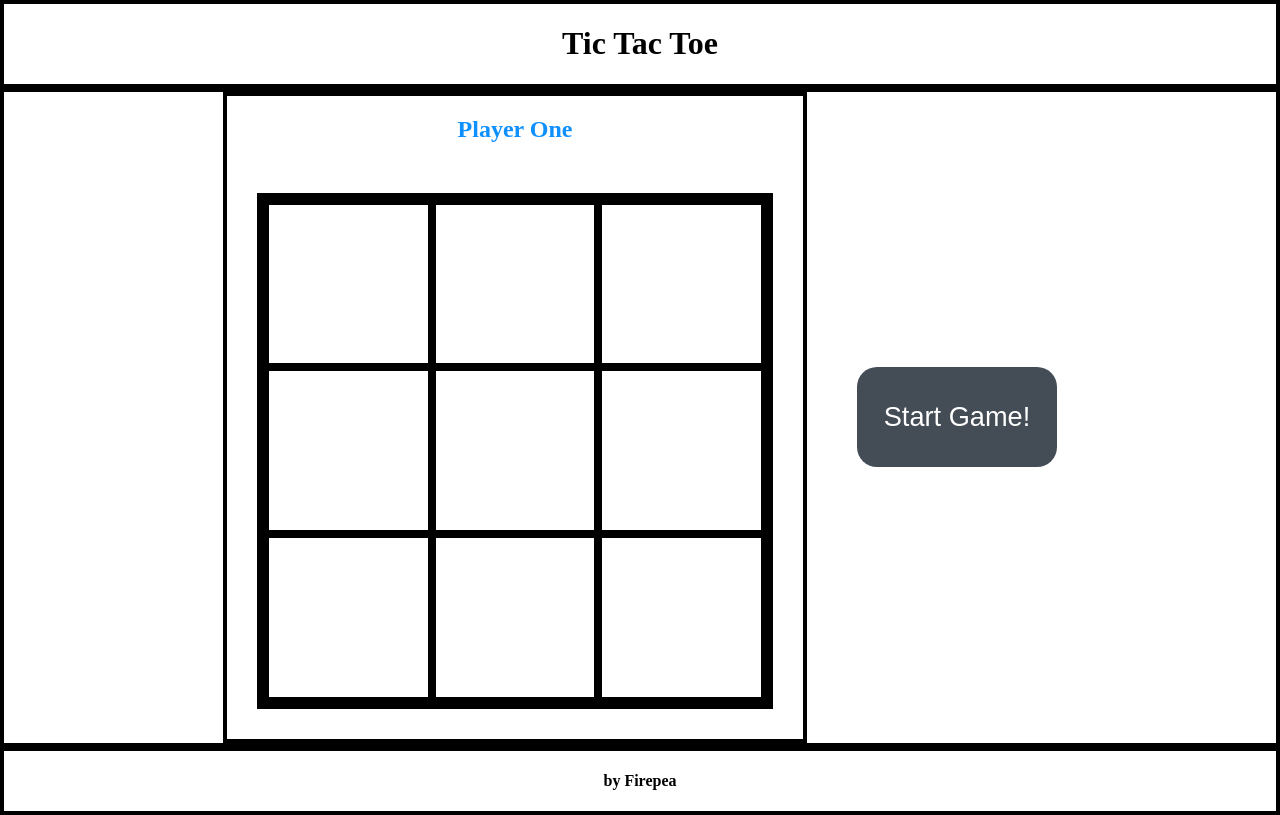
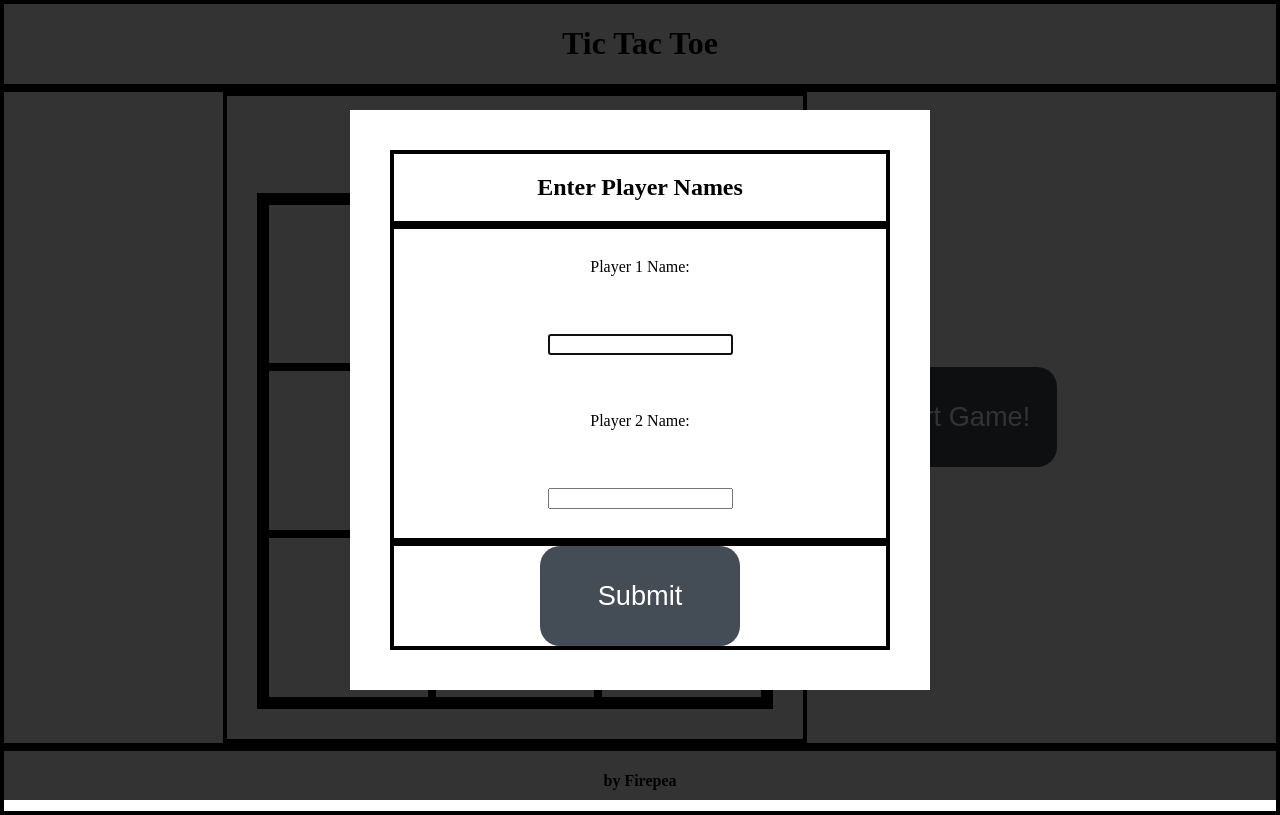
Before and after one commit to firepeashooter/tic-tac-toe, a plain HTML site: page index.html in a window 1280 px wide. Both pictures are taken after a click on the button "Start Game!". Drawn offline with Linux system fonts and the light colour scheme.

Commit message:
Make Button show Start Menu

```diff
--- a/index.html
+++ b/index.html
@@ -35,6 +35,34 @@
 
     </div>
 
+    <dialog class="dialogue">
+
+
+        <div class="dialogue--header">
+
+            <h2>Enter Player Names</h2>
+
+        </div>
+
+        <form id="newgameform" class="start--form" action="example.com/playerNames">
+
+            <label for="player1">Player 1 Name:</label>
+            <input type="text" id="player1" name="player1" required>
+
+            <label for="player2">Player 2 Name:</label>
+            <input type="text"id="player2" name="player2" required>
+
+        </form>
+
+        <div class="dialogue--footer">
+
+            <button class="submit">Submit</button>
+
+        </div>
+
+
+    </dialog>
+
 
     <div class="footer">
         <h4>by Firepea</h4>
--- a/index.js
+++ b/index.js
@@ -183,6 +183,11 @@ function GameController(playerOneName = "Player One", playerTwoName = "Player Tw
 
     }
 
+    const resetGame = () => {
+        board.resetBoard();
+        currPlayer = players[0];
+    }
+
 
     const playRound = (row, col) => {
 
@@ -209,7 +214,7 @@ function GameController(playerOneName = "Player One", playerTwoName = "Player Tw
     }
 
 
-    return {playRound, getCurrentPlayer, getBoard: board.getBoard};
+    return {playRound, resetGame, getCurrentPlayer, getBoard: board.getBoard};
 
 }
 
@@ -221,6 +226,9 @@ function ScreenController(){
     const playerTurnHeader = document.querySelector('.turn');
     const boardDiv = document.querySelector('.board');
     const startButton = document.querySelector('.start--button');
+    const dialogue = document.querySelector('.dialogue');
+    const submit = document.querySelector('.submit');
+    const form = document.querySelector('.start--form');
     const rows = 3;
     const cols = 3;
     let gameOver = false;
@@ -233,7 +241,7 @@ function ScreenController(){
 
         //display current player name
 
-        playerTurnHeader.classList.toggle("alternate--player");
+
         playerTurnHeader.textContent = currPlayer.name;
 
         //clear the board
@@ -264,11 +272,16 @@ function ScreenController(){
 
     function startGame() {
         gameStart = true;
+        gameOver = false;
 
-        board.resetBoard();
+        game.resetGame();
         updateScreen();
 
-        //Display Start Menu
+        dialogue.showModal();
+        dialogue.classList.add("show");
+
+
+
     }
 
     function clickHandelerBoard(e){
@@ -293,6 +306,12 @@ function ScreenController(){
     boardDiv.addEventListener("click", clickHandelerBoard);
     startButton.addEventListener("click", startGame);
 
+    submit.addEventListener("click", () => {
+        form.reset();
+        dialogue.close();
+        dialogue.classList.remove("show");
+    })
+
     //initially renders the screen
     updateScreen();
 }
--- a/styles.css
+++ b/styles.css
@@ -61,6 +61,66 @@ body{
     background-color: #3A434C;
 }
 
+.dialogue{
+    width: 500px;
+    height: 500px;
+    border: none;
+    padding: 40px;
+}
+
+.dialogue > * {
+    border: 4px solid black;
+}
+
+::backdrop{
+    background-color: rgba(0, 0, 0, 0.8);
+}
+
+.dialogue.show{
+    display:flex;
+    flex-direction: column;
+    justify-content: space-between;
+}
+
+.dialogue--header{
+    display: flex;
+    justify-content: center;
+    align-items: center;
+}
+
+.start--form{
+    display: flex;
+    flex-direction: column;
+    justify-content: space-around;
+    align-items: center;
+    flex: 1;
+}
+
+.dialogue--footer{
+    display: flex;
+    justify-content: center;
+    align-items: center;
+}
+
+.submit{
+
+    border:none;
+    width: 200px;
+    height: 100px;
+    background-color: #444C56;
+    color:white;
+    font-size: 1.7rem;
+    border-radius: 20px;
+}
+
+.submit:hover{
+    background-color: #555F6B;
+}
+
+.submit:active{
+    background-color: #3A434C;
+}
+
 .turn{
     color: #0E90FF;
 }
```
